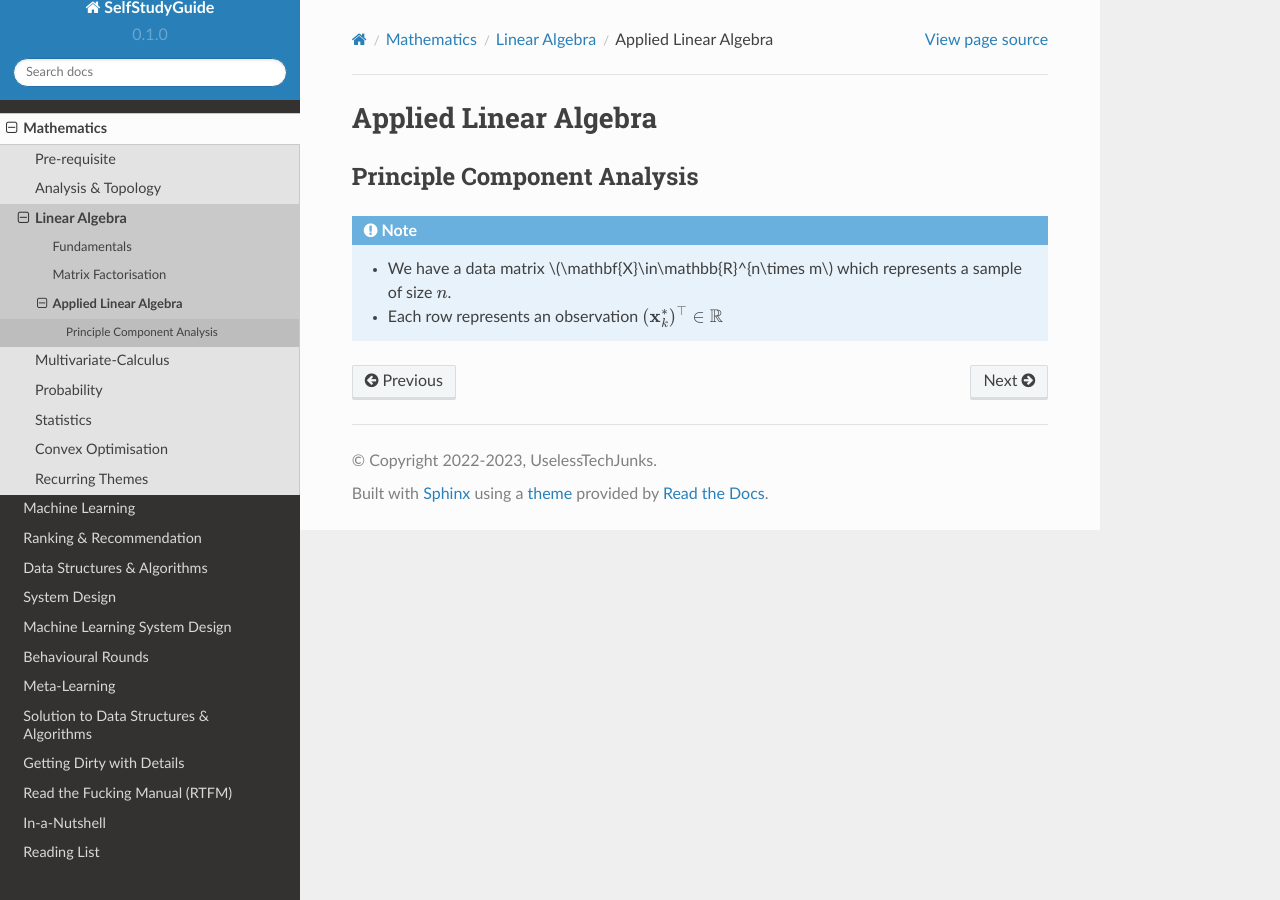
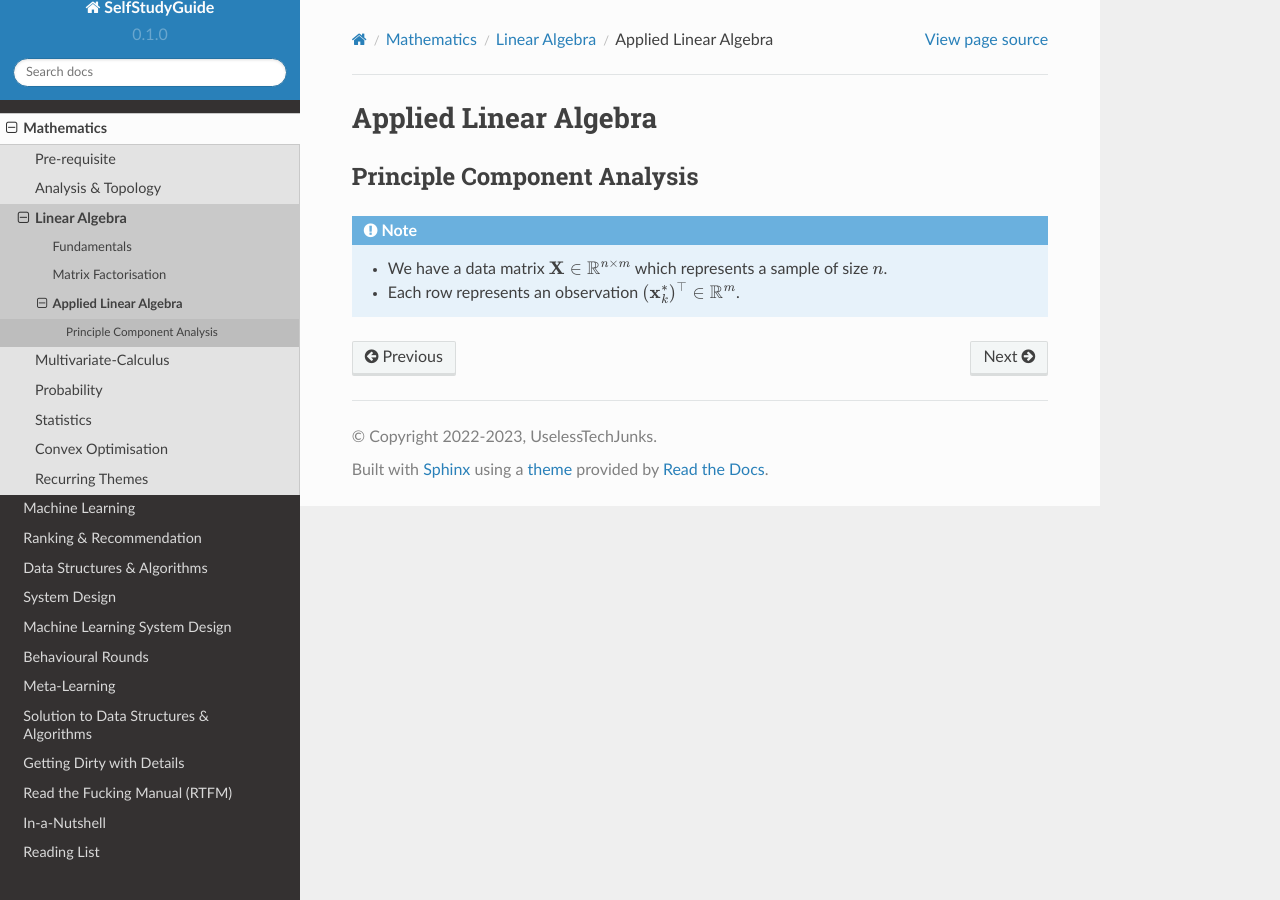
Before and after one commit to uselesstechjunks/leetcode, a Sphinx documentation site: the page built from docs/source/math/linalg/applied.rst, in a window 1280 px wide. Built offline with Sphinx 7.4.7 and the Read the Docs theme 2.0.0, drawn with Linux system fonts in a browser that asks for light colours.

Commit message:
Update applied.rst

```diff
--- a/docs/source/math/linalg/applied.rst
+++ b/docs/source/math/linalg/applied.rst
@@ -6,5 +6,5 @@ Applied Linear Algebra
 Principle Component Analysis
 ********************************************************************************
 .. note::
-	* We have a data matrix :math:`\mathbf{X}\in\mathbb{R}^{n\times m` which represents a sample of size :math:`n`.
-	* Each row represents an observation :math:`(\mathbf{x}^*_k)^\top\in\mathbb{R}`
+	* We have a data matrix :math:`\mathbf{X}\in\mathbb{R}^{n\times m}` which represents a sample of size :math:`n`.
+	* Each row represents an observation :math:`(\mathbf{x}^*_k)^\top\in\mathbb{R}^m`.
```
